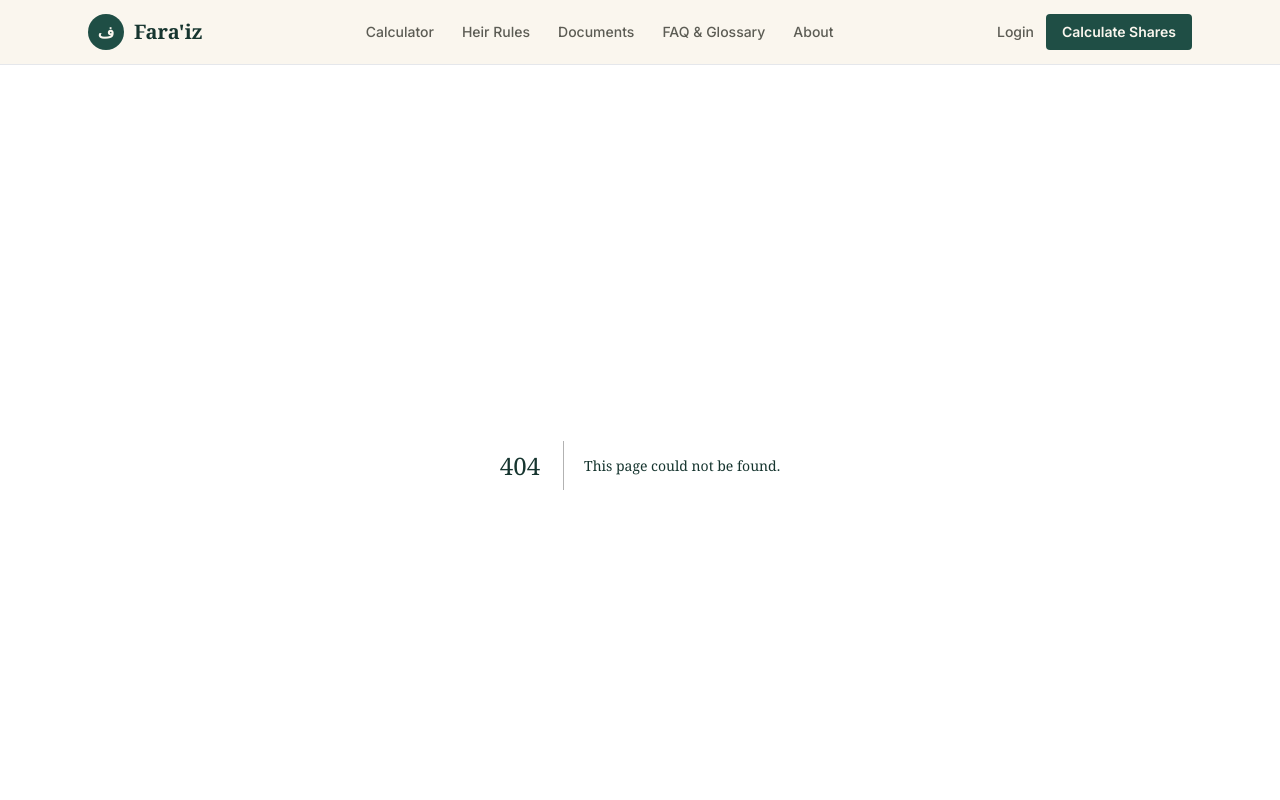
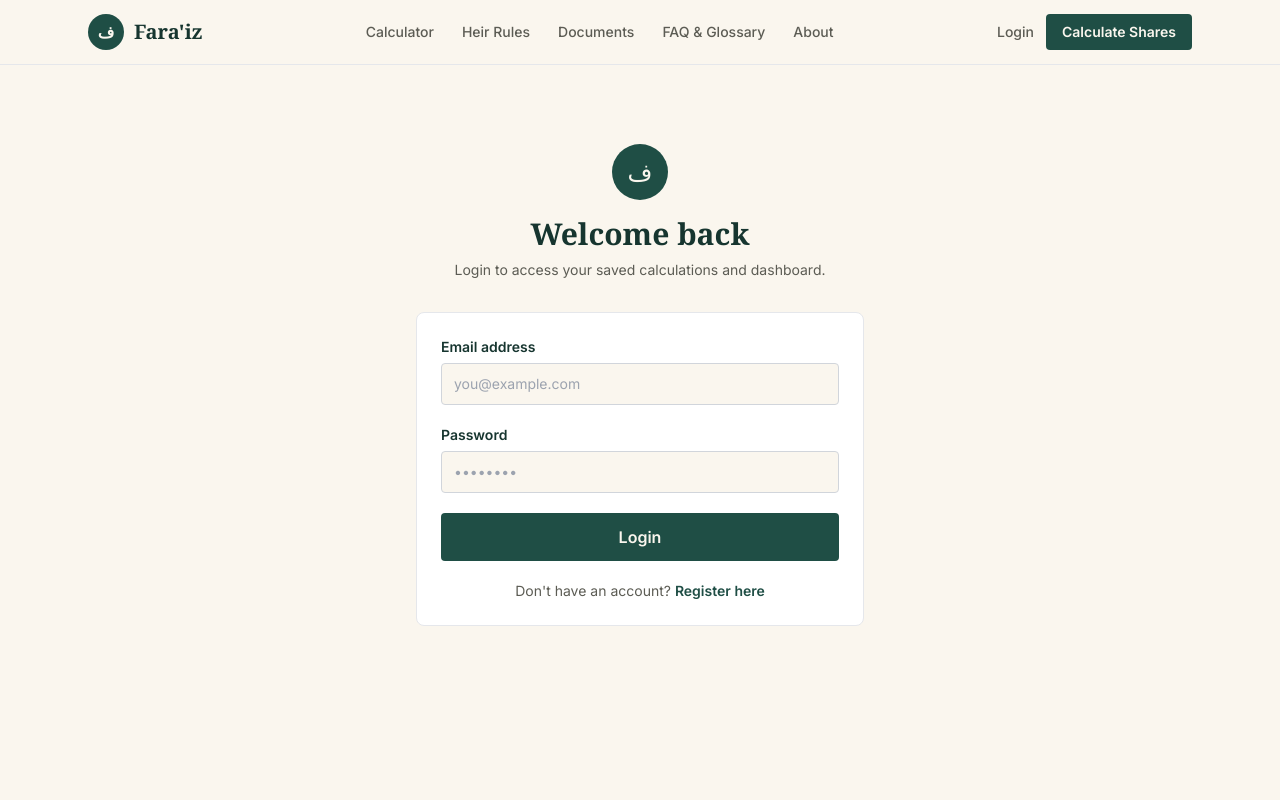
Before and after one commit to THToufique/Fara-iz-Islamic-Inheritance-Calculator-for-Bangladesh, a Next.js app in the folder client/: page /login in a window 1280 px wide. Before the commit this address had no page. Shown: the top 800 px of the page. Built offline with nearby package versions, Linux system fonts and the light colour scheme.

Commit message:
feat(page): build Login and Register pages

```diff
--- /dev/null
+++ b/client/src/app/login/page.js
@@ -0,0 +1,78 @@
+'use client';
+// app/login/page.js
+// Login form - email + password, saves JWT to localStorage on success
+// Tested: valid credentials redirect to dashboard, invalid show error ✓
+
+import { useState } from 'react';
+import { useRouter } from 'next/navigation';
+import Link from 'next/link';
+import { authAPI } from '../../lib/api';
+import { saveAuth } from '../../lib/auth';
+
+export default function LoginPage() {
+  const router = useRouter();
+  const [form, setForm] = useState({ email: '', password: '' });
+  const [loading, setLoading] = useState(false);
+  const [error, setError] = useState('');
+
+  const handleSubmit = async (e) => {
+    e.preventDefault();
+    setError(''); setLoading(true);
+    try {
+      const data = await authAPI.login(form);
+      saveAuth(data.token, data.user);
+      router.push('/dashboard');
+    } catch (err) {
+      setError(err.message || 'Login failed. Please check your credentials.');
+    } finally { setLoading(false); }
+  };
+
+  return (
+    <div className="min-h-[80vh] flex items-center justify-center px-6 py-16">
+      <div className="w-full max-w-md">
+        <div className="text-center mb-8">
+          <div className="w-14 h-14 rounded-full bg-teal flex items-center justify-center text-cream text-2xl font-serif mx-auto mb-4">ف</div>
+          <h1 className="text-3xl font-serif font-bold text-teal-deep mb-2">Welcome back</h1>
+          <p className="text-ink-soft text-sm">Login to access your saved calculations and dashboard.</p>
+        </div>
+
+        <div className="card">
+          <form onSubmit={handleSubmit} className="space-y-5">
+            {error && (
+              <div className="bg-red-50 border border-red-200 text-red-700 rounded px-4 py-3 text-sm">{error}</div>
+            )}
+            <div>
+              <label className="form-label">Email address</label>
+              <input
+                type="email"
+                value={form.email}
+                onChange={e => setForm({ ...form, email: e.target.value })}
+                className="form-input"
+                placeholder="you@example.com"
+                required
+              />
+            </div>
+            <div>
+              <label className="form-label">Password</label>
+              <input
+                type="password"
+                value={form.password}
+                onChange={e => setForm({ ...form, password: e.target.value })}
+                className="form-input"
+                placeholder="••••••••"
+                required
+              />
+            </div>
+            <button type="submit" disabled={loading} className="btn-primary w-full disabled:opacity-60">
+              {loading ? 'Logging in...' : 'Login'}
+            </button>
+          </form>
+          <p className="mt-5 text-center text-sm text-ink-soft">
+            Don&apos;t have an account?{' '}
+            <Link href="/register" className="text-teal font-semibold hover:text-teal-deep">Register here</Link>
+          </p>
+        </div>
+      </div>
+    </div>
+  );
+}
--- /dev/null
+++ b/client/src/app/register/page.js
@@ -0,0 +1,89 @@
+'use client';
+// app/register/page.js
+// Registration form - name, email, password
+// Tested: successful registration saves token and redirects to dashboard ✓
+
+import { useState } from 'react';
+import { useRouter } from 'next/navigation';
+import Link from 'next/link';
+import { authAPI } from '../../lib/api';
+import { saveAuth } from '../../lib/auth';
+
+export default function RegisterPage() {
+  const router = useRouter();
+  const [form, setForm] = useState({ name: '', email: '', password: '' });
+  const [loading, setLoading] = useState(false);
+  const [error, setError] = useState('');
+
+  const handleSubmit = async (e) => {
+    e.preventDefault();
+    setError(''); setLoading(true);
+    try {
+      const data = await authAPI.register(form);
+      saveAuth(data.token, data.user);
+      router.push('/dashboard');
+    } catch (err) {
+      setError(err.message || 'Registration failed. Please try again.');
+    } finally { setLoading(false); }
+  };
+
+  return (
+    <div className="min-h-[80vh] flex items-center justify-center px-6 py-16">
+      <div className="w-full max-w-md">
+        <div className="text-center mb-8">
+          <div className="w-14 h-14 rounded-full bg-teal flex items-center justify-center text-cream text-2xl font-serif mx-auto mb-4">ف</div>
+          <h1 className="text-3xl font-serif font-bold text-teal-deep mb-2">Create an account</h1>
+          <p className="text-ink-soft text-sm">Save your calculations and download PDF reports.</p>
+        </div>
+
+        <div className="card">
+          <form onSubmit={handleSubmit} className="space-y-5">
+            {error && (
+              <div className="bg-red-50 border border-red-200 text-red-700 rounded px-4 py-3 text-sm">{error}</div>
+            )}
+            <div>
+              <label className="form-label">Full name</label>
+              <input
+                type="text"
+                value={form.name}
+                onChange={e => setForm({ ...form, name: e.target.value })}
+                className="form-input"
+                placeholder="Your full name"
+                required minLength={2}
+              />
+            </div>
+            <div>
+              <label className="form-label">Email address</label>
+              <input
+                type="email"
+                value={form.email}
+                onChange={e => setForm({ ...form, email: e.target.value })}
+                className="form-input"
+                placeholder="you@example.com"
+                required
+              />
+            </div>
+            <div>
+              <label className="form-label">Password</label>
+              <input
+                type="password"
+                value={form.password}
+                onChange={e => setForm({ ...form, password: e.target.value })}
+                className="form-input"
+                placeholder="At least 6 characters"
+                required minLength={6}
+              />
+            </div>
+            <button type="submit" disabled={loading} className="btn-primary w-full disabled:opacity-60">
+              {loading ? 'Creating account...' : 'Create Account'}
+            </button>
+          </form>
+          <p className="mt-5 text-center text-sm text-ink-soft">
+            Already have an account?{' '}
+            <Link href="/login" className="text-teal font-semibold hover:text-teal-deep">Login here</Link>
+          </p>
+        </div>
+      </div>
+    </div>
+  );
+}
```
